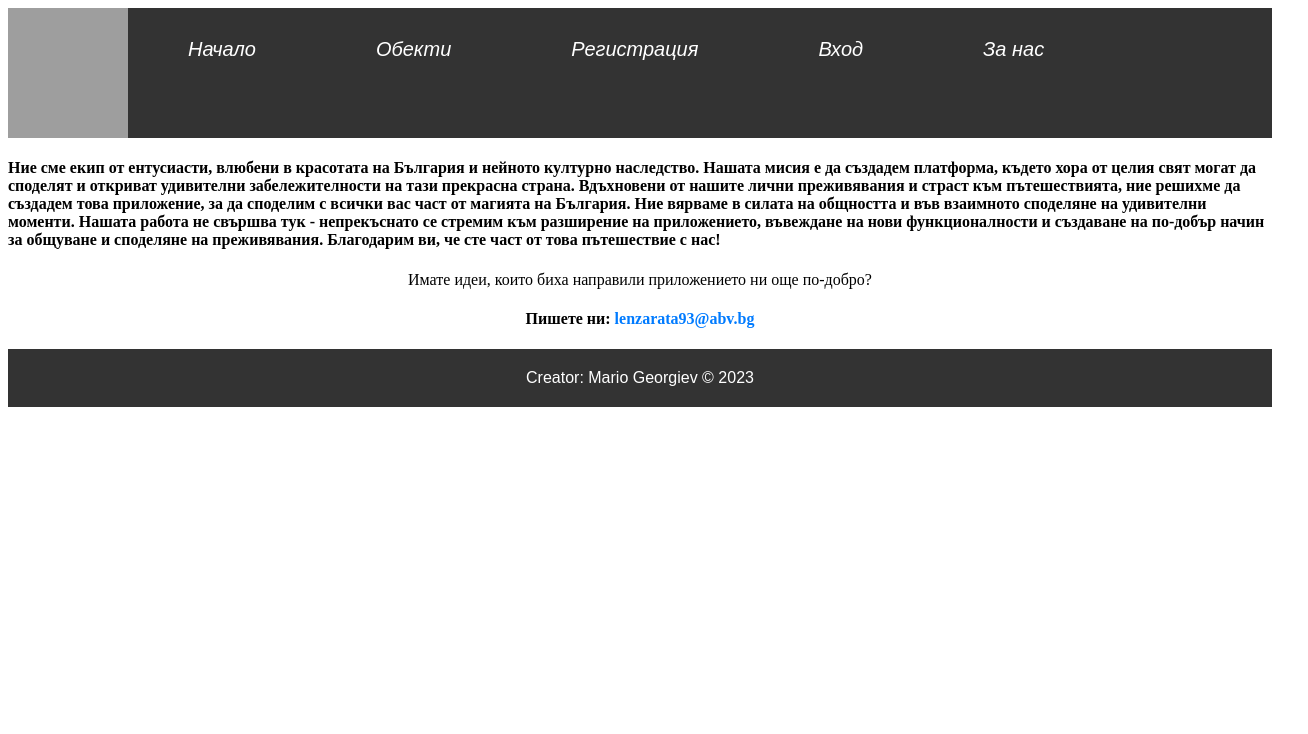
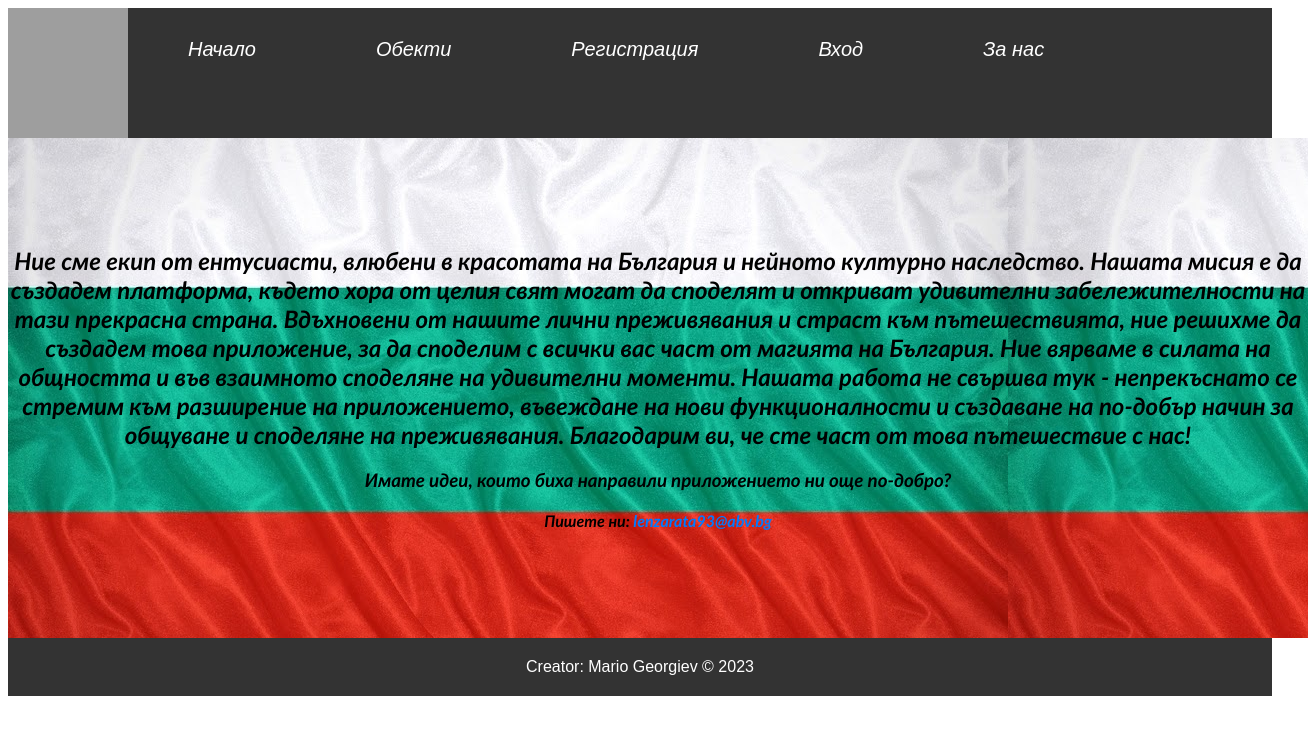
Before and after one commit to lenzarata93/react-project, a React (Vite) app in the folder client/: page /about in a window 1280 px wide. Shown: the top 734 px of the page, 1308 px wide, since content can reach past the window. Built offline with nearby package versions, Linux system fonts and the light colour scheme; grey boxes are pictures that could not be loaded.

Commit message:
add css to about page
add pic for background to about page in public folder

```diff
--- a/client/src/components/About.jsx
+++ b/client/src/components/About.jsx
@@ -1,19 +1,19 @@
 import { Link } from "react-router-dom";
+import styles from '../components/About.module.css'
 
 export default function About(){
     return(
-        <>
-            <h4>
+        <div className={styles.about}>
+            <h2>
                 Ние сме екип от ентусиасти, влюбени в красотата на България и нейното културно наследство. Нашата мисия е да създадем платформа, където хора от целия свят могат да споделят и откриват удивителни забележителности на тази прекрасна страна.
 
                 Вдъхновени от нашите лични преживявания и страст към пътешествията, ние решихме да създадем това приложение, за да споделим с всички вас част от магията на България. Ние вярваме в силата на общността и във взаимното споделяне на удивителни моменти.
 
                 Нашата работа не свършва тук - непрекъснато се стремим към разширение на приложението, въвеждане на нови функционалности и създаване на по-добър начин за общуване и споделяне на преживявания. Благодарим ви, че сте част от това пътешествие с нас!
-            </h4>
-            <p>
-                Имате идеи, които биха направили приложението ни още по-добро?
+            </h2>
+            <h3>Имате идеи, които биха направили приложението ни още по-добро? </h3>
                <h4> Пишете ни: <Link to="mailto:lenzarata93@abv.bg">lenzarata93@abv.bg</Link></h4>
-            </p>
-        </>
+
+        </div>
     )
 }
--- /dev/null
+++ b/client/src/components/About.module.css
@@ -0,0 +1,17 @@
+.about {
+    background-image: url(../../public/bg1.jpg);
+    width: 1300px;
+    height: 500px;
+    display: flex;
+    flex-direction: column;
+    justify-content: center;
+    align-items: center;
+    text-align: center;
+}
+
+h2, h3, h4 {
+    font-style: oblique;
+    font-family: 'Gill Sans', 'Gill Sans MT', Calibri, 'Trebuchet MS', sans-serif;
+    font-stretch: narrower;
+    margin: 10px 0; /* Променете големината на отстоянието според вашите предпочитания */
+}
```
Also changed, not shown: client/public/bg1.jpg (added).
